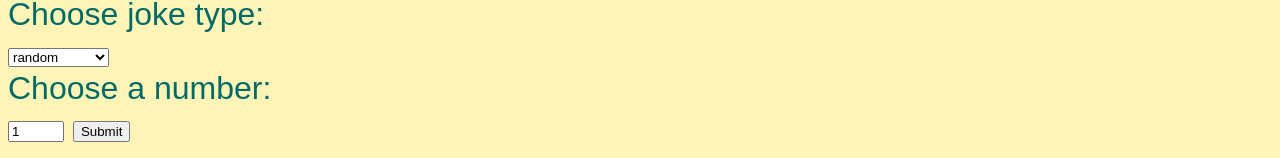
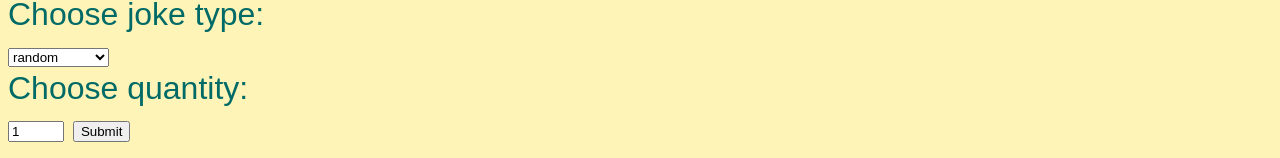
Before and after one commit to PainlyPink/laughing-guide, a plain HTML site: page index.html in a window 1280 px wide. Shown: the part 164-322 px from the top of the page. Drawn offline with nearby package versions, Linux system fonts and the light colour scheme.

Commit message:
context appropriate label

```diff
--- a/index.html
+++ b/index.html
@@ -35,7 +35,7 @@
          </script>
       </select>
       <br>
-      <label for="quantity">Choose a number:</label>
+      <label for="quantity">Choose quantity:</label>
       <br>
       <input type="number" id="quantity" name="quantity" min="1" max="25" value=1>
       <input type="submit" value="Submit">
```
